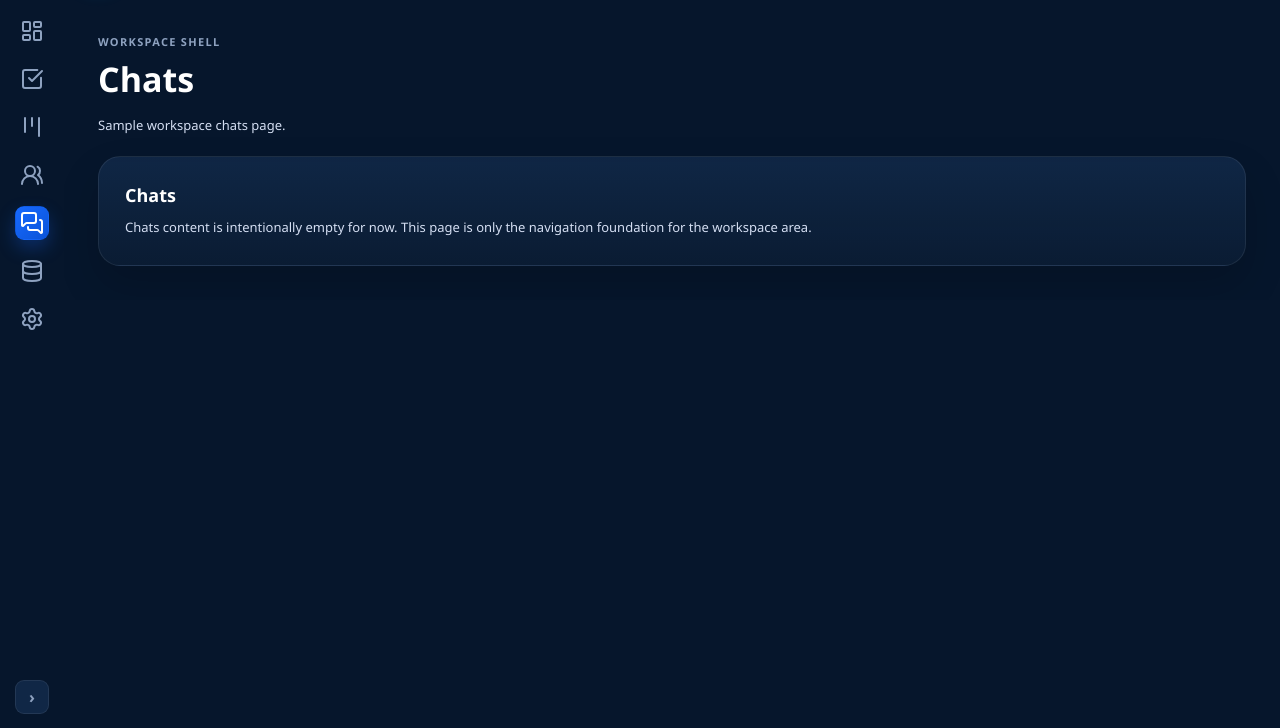
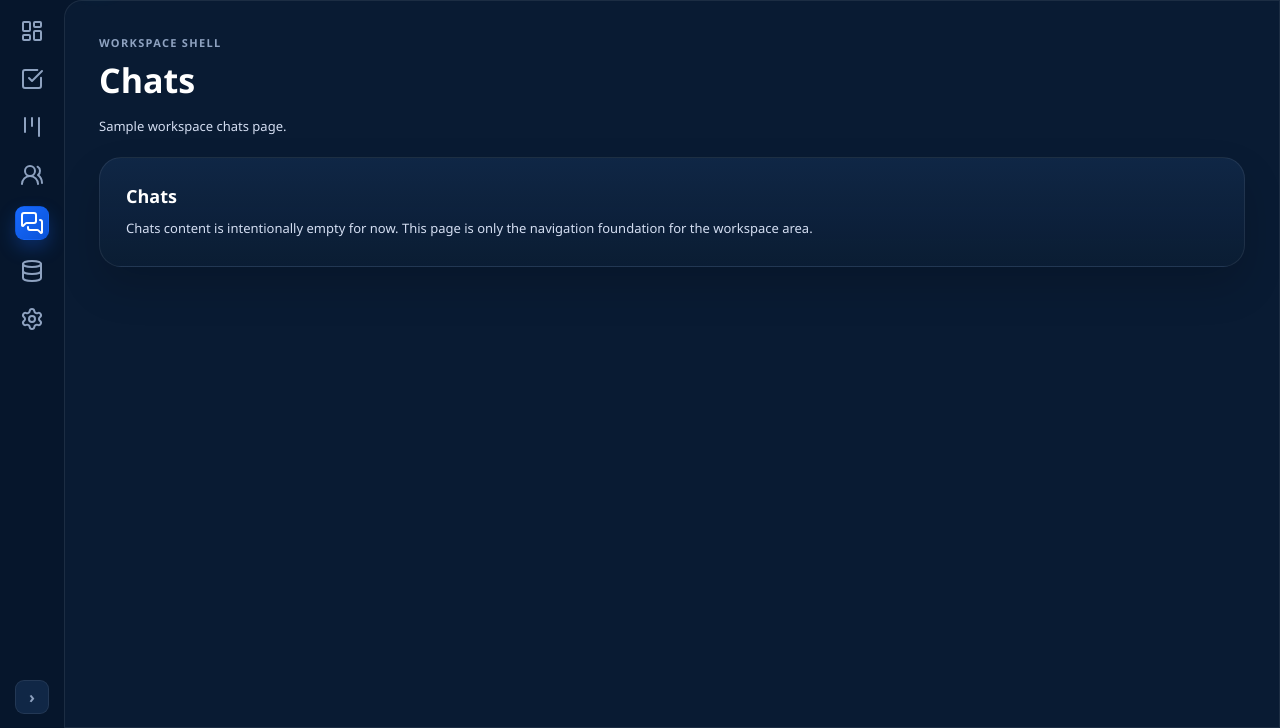
Before and after one commit to alma-iceee/platform, a Django app: page /workspaces/chats/ in a window 1280 px wide. Shown: the part 72-800 px from the top of the page. Run offline with Django 5.2, Linux system fonts and the light colour scheme; tables that the repository leaves empty hold one stand-in row (values such as "Sample post").

Commit message:
Polish workspace page layout

```diff
--- a/apps/ordo/workspaces/templates/workspaces/chats/chats.html
+++ b/apps/ordo/workspaces/templates/workspaces/chats/chats.html
@@ -4,6 +4,7 @@
 
 {% block workspace_content %}
     {% if current_workspace %}
+        <div class="workspace-page workspace-page--single">
             <section class="workspace-content">
                 <div class="eyebrow">Workspace shell</div>
                 <h1>Chats</h1>
@@ -11,13 +12,16 @@
                     {{ current_workspace.name }} chats page.
                 </p>
 
-            <section class="placeholder-panel">
+                <div class="workspace-page-grid">
+                    <section class="placeholder-panel workspace-card workspace-card--full">
                         <h2>Chats</h2>
                         <p>
                             Chats content is intentionally empty for now. This page is only the navigation foundation for the workspace area.
                         </p>
                     </section>
+                </div>
             </section>
+        </div>
     {% else %}
         <section class="workspace-content">
             <div class="empty-shell">
--- a/apps/ordo/workspaces/templates/workspaces/tasks/tasks.html
+++ b/apps/ordo/workspaces/templates/workspaces/tasks/tasks.html
@@ -4,6 +4,7 @@
 
 {% block workspace_content %}
     {% if current_workspace %}
+        <div class="workspace-page workspace-page--single">
             <section class="workspace-content">
                 <div class="eyebrow">Workspace shell</div>
                 <h1>Tasks</h1>
@@ -11,13 +12,16 @@
                     {{ current_workspace.name }} tasks page.
                 </p>
 
-            <section class="placeholder-panel">
+                <div class="workspace-page-grid">
+                    <section class="placeholder-panel workspace-card workspace-card--full">
                         <h2>Tasks</h2>
                         <p>
                             Tasks content is intentionally empty for now. This page is only the navigation foundation for the workspace area.
                         </p>
                     </section>
+                </div>
             </section>
+        </div>
     {% else %}
         <section class="workspace-content">
             <div class="empty-shell">
--- a/static/workspaces/shell.css
+++ b/static/workspaces/shell.css
@@ -587,8 +587,13 @@ code {
     grid-template-columns: 312px minmax(0, 1fr);
     align-items: stretch;
     border: 1px solid var(--border-soft);
+    border-top-left-radius: 18px;
     background: var(--bg-panel);
     overflow: hidden;
+}
+
+.workspace-page--single {
+    grid-template-columns: minmax(0, 1fr);
 }
 
 .workspace-sidebar {
@@ -605,6 +610,39 @@ code {
     min-height: 0;
     padding: 34px;
     overflow-y: auto;
+}
+
+.workspace-page-grid {
+    width: 100%;
+    min-width: 0;
+    margin-top: 20px;
+    display: grid;
+    grid-template-columns: repeat(12, minmax(0, 1fr));
+    gap: 20px;
+}
+
+.workspace-card {
+    min-width: 0;
+}
+
+.workspace-page-grid > .workspace-card {
+    margin-top: 0;
+}
+
+.workspace-card--full {
+    grid-column: span 12;
+}
+
+.workspace-card--half {
+    grid-column: span 6;
+}
+
+.workspace-card--third {
+    grid-column: span 4;
+}
+
+.workspace-card--full p {
+    max-width: 760px;
 }
 
 .workspace-sidebar-section + .workspace-sidebar-section {
@@ -1230,6 +1268,11 @@ select.shell-input option:disabled {
         overflow: visible;
     }
 
+    .workspace-card--half,
+    .workspace-card--third {
+        grid-column: span 12;
+    }
+
     .workspace-sidebar {
         min-height: auto;
         border-right: 0;
```
Also changed, not shown: apps/ordo/workspaces/templates/workspaces/storage/storage.html. Lines whose indentation alone changed are shown as unchanged.
